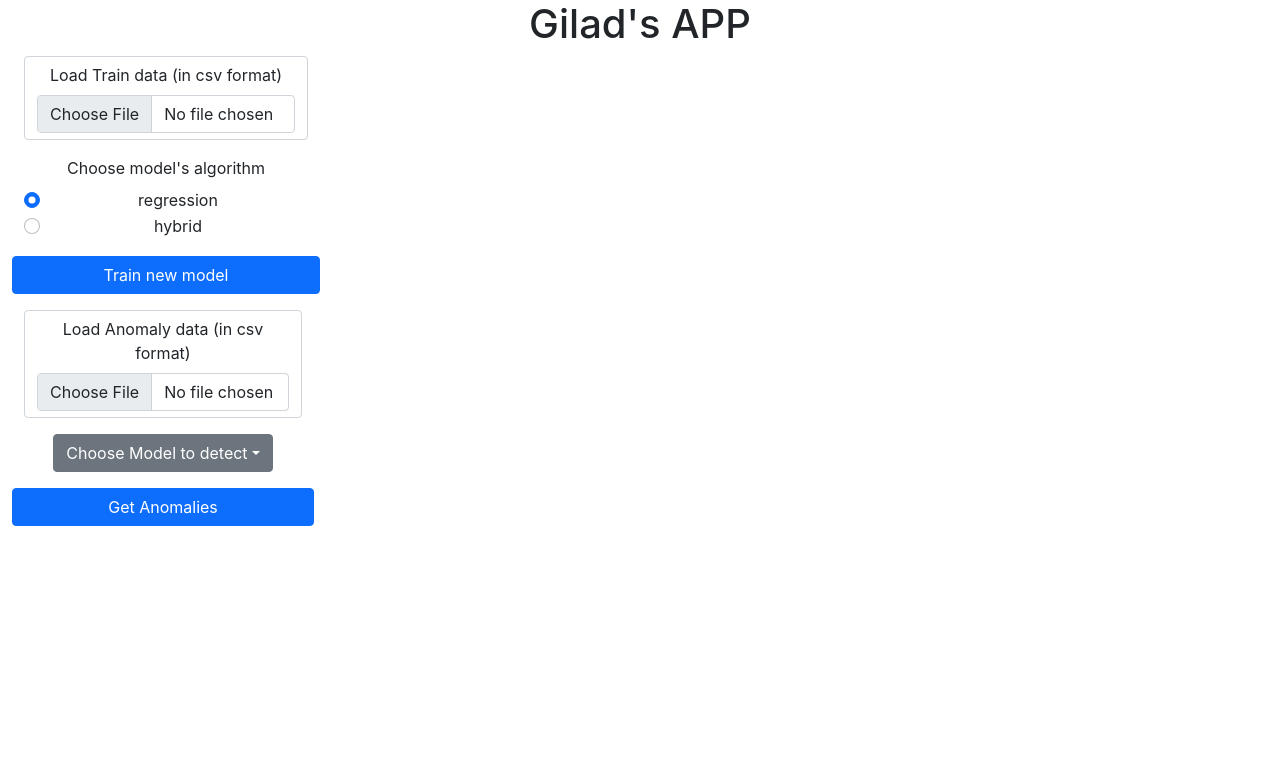
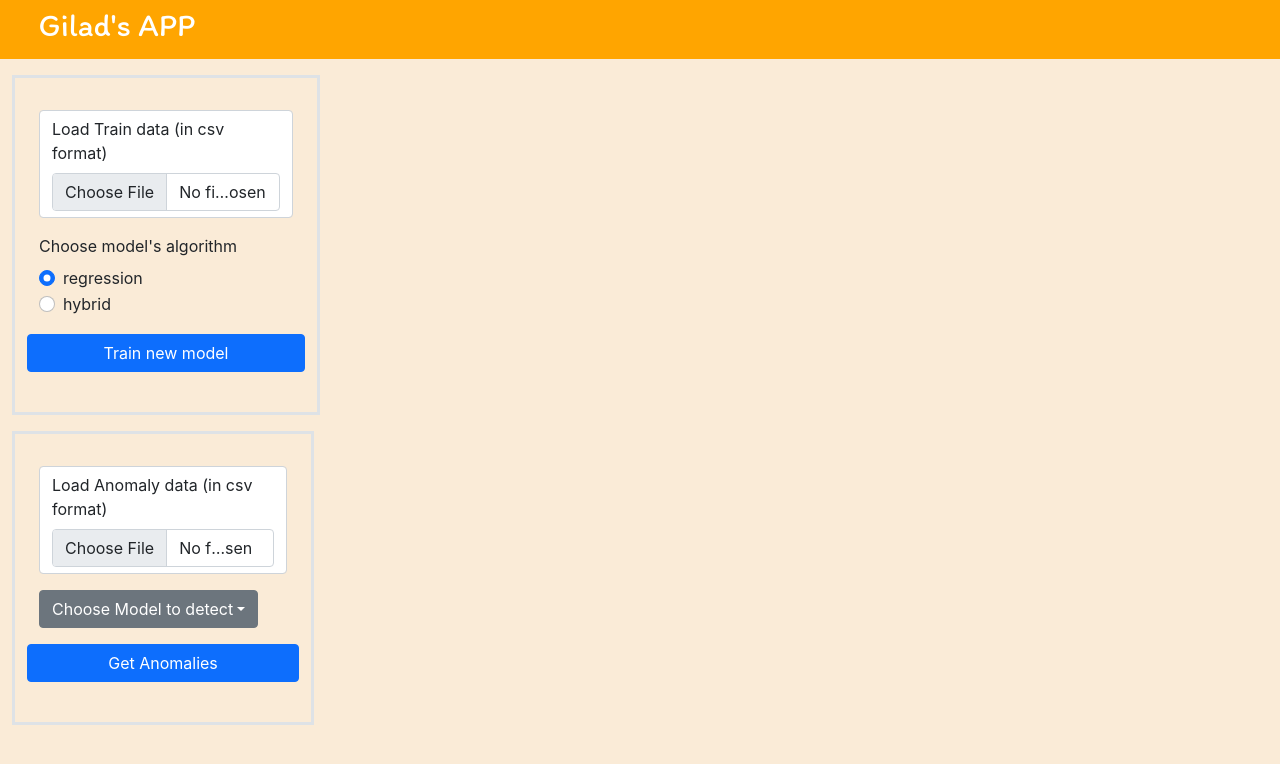
Before and after one commit to giladaube/WebClientAnomaliesDetector, a React (Create React App) app: page / in a window 1280 px wide. Shown: the top 764 px of the page. Built offline with nearby package versions, Linux system fonts and the light colour scheme.

Commit message:
support API requests. also add some UI

```diff
--- a/package.json
+++ b/package.json
@@ -6,7 +6,10 @@
     "@testing-library/jest-dom": "^5.12.0",
     "@testing-library/react": "^11.2.6",
     "@testing-library/user-event": "^12.8.3",
+    "csvtojson": "^2.0.10",
+    "dateformat": "^4.5.1",
     "react": "^17.0.2",
+    "react-bootstrap": "^1.6.0",
     "react-dom": "^17.0.2",
     "react-scripts": "4.0.3",
     "web-vitals": "^1.1.2"
--- a/src/App.css
+++ b/src/App.css
@@ -1,38 +1,79 @@
-.App {
-  text-align: center;
+
+/*  ALL ELEMENTS */
+body {
+    text-align: center;
+    background-color: antiquewhite;
 }
 
-.App-logo {
-  height: 40vmin;
-  pointer-events: none;
+.fixed-bottom {
+    bottom: 3rem;
 }
 
-@media (prefers-reduced-motion: no-preference) {
-  .App-logo {
-    animation: App-logo-spin infinite 20s linear;
-  }
+.container {
+    margin-left: 0;
+    margin-right: 0;
 }
 
-.App-header {
-  background-color: #282c34;
-  min-height: 100vh;
-  display: flex;
-  flex-direction: column;
-  align-items: center;
-  justify-content: center;
-  font-size: calc(10px + 2vmin);
-  color: white;
+.text-left {
+    text-align: left !important;
 }
 
-.App-link {
-  color: #61dafb;
+/*  HEADER  */
+.heading {
+    color: white;
+    text-align: left;
+    padding-left: 3%;
+    font-size: 2rem;
+    font-family: "Itim",cursive;
 }
 
-@keyframes App-logo-spin {
-  from {
-    transform: rotate(0deg);
-  }
-  to {
-    transform: rotate(360deg);
-  }
+.heading-container {
+    padding: 0.5% 0;
+    background-color: orange;
 }
+
+/*  Body.js */
+.body-container {
+    position: relative;
+}
+
+/*  Model.js */
+.upload-data {
+    border-width: 2px;
+    border: solid #dee2e6!important;
+    margin-top: 1rem;
+    padding: 2rem 1.5rem 1.5rem;
+}
+
+.models {
+    height: 25%;
+    margin-left: 15%;
+    margin-right: 15%;
+}
+
+/*  ModelTable.js  */
+.model-table {
+    font-size: 1rem;
+}
+
+/*  ModelCard.js  */
+.model-card-container {
+    font-size: 0.75rem;
+    line-height: 1.5;
+    font-weight: 500;
+    color: whitesmoke;
+    padding: .35em .65em;
+    margin: 0.15rem;
+}
+
+/*  Footer.js  */
+.footer-container {
+    position: relative;
+}
+
+.footer {
+    position:absolute;
+    color: gray;
+    padding-bottom: 0;
+    margin-bottom: 0;
+}
--- a/src/index.js
+++ b/src/index.js
@@ -2,7 +2,6 @@ import React from 'react';
 import ReactDOM from 'react-dom';
 import './index.css';
 import App from './App';
-import reportWebVitals from './reportWebVitals';
 
 ReactDOM.render(
   <React.StrictMode>
@@ -10,8 +9,3 @@ ReactDOM.render(
   </React.StrictMode>,
   document.getElementById('root')
 );
-
-// If you want to start measuring performance in your app, pass a function
-// to log results (for example: reportWebVitals(console.log))
-// or send to an analytics endpoint. Learn more: https://bit.ly/CRA-vitals
-reportWebVitals();
```
Also changed, not shown: 1 other file (tests, documents, lock files or other folders).
